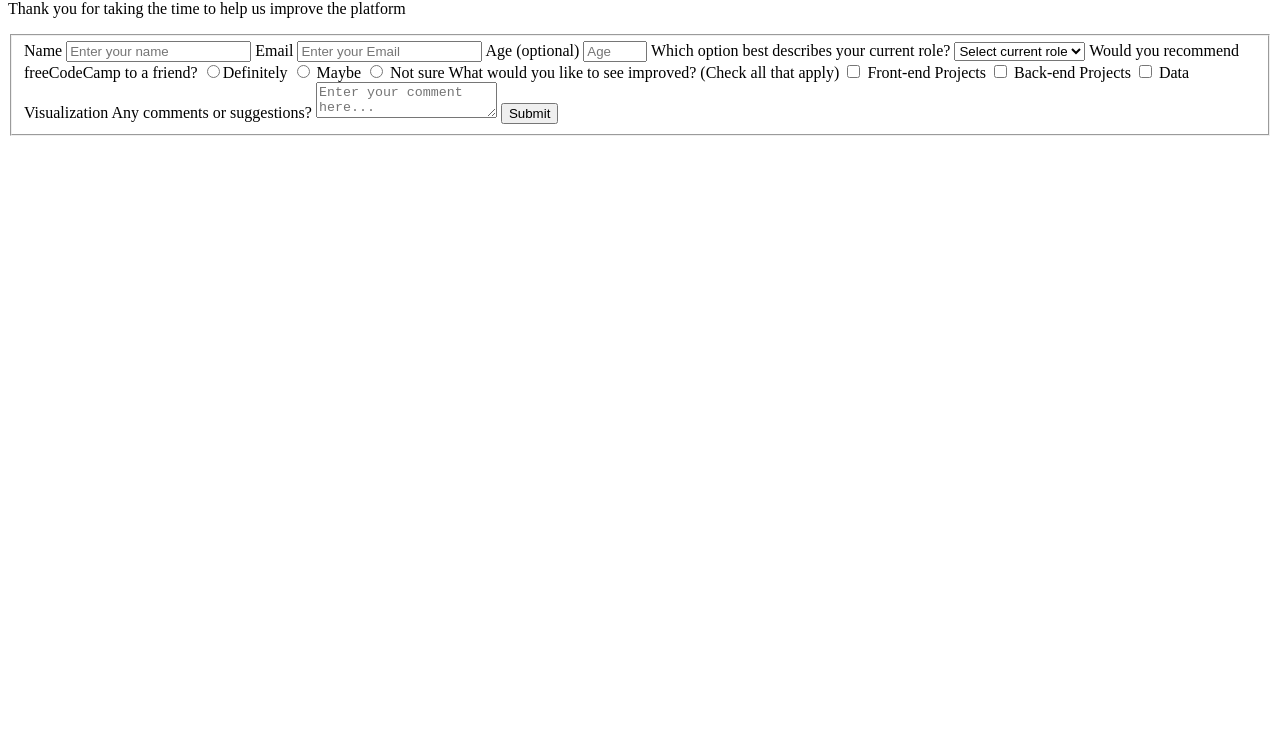
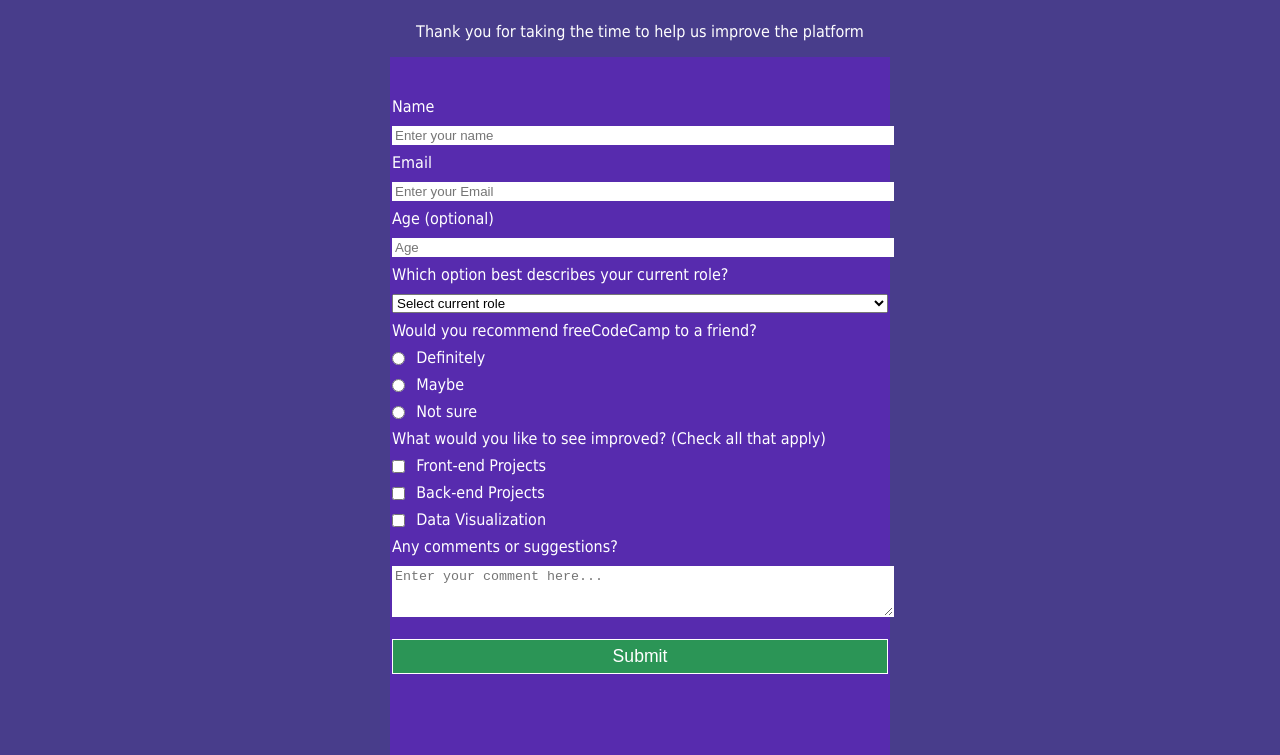
Before and after one commit to ContardiC/ResponsiveWebDesign, a plain HTML site: page index.html in a window 1280 px wide. Shown: the part 80-835 px from the top of the page. Before the commit the page ends 800 px from the top, so only its background shows below. Drawn offline with Linux system fonts and the light colour scheme.

Commit message:
updated with CSS

```diff
--- a/index.html
+++ b/index.html
@@ -1,9 +1,11 @@
 <!DOCTYPE html>
 <html lang="en">
+
 <head>
   <title>https://survey-form.freecodecamp.rocks/</title>
   <link rel="stylesheet" href="styles.css">
 </head>
+
 <body>
   <h1 id="title">freeCodeCamp Survey Form
   </h1>
@@ -15,7 +17,7 @@
       <label id="name-label" for="name">Name
         <input type="text" id="name" required placeholder="Enter your name">
       </label>
-    <label id="email-label"for="email">Email
+      <label id="email-label" for="email">Email
         <input type="email" id="email" required placeholder="Enter your Email">
       </label>
       <label id="number-label" for="number"> Age (optional)
@@ -31,18 +33,17 @@
           <option>Other</option>
         </select>
       </label>
-    <label>Would you recommend freeCodeCamp to a friend?
-      <input type="radio" name="user-recommend" value="definitely">Definitely
-      <input type="radio" name="user-recommend" value="maybe"> Maybe
-      <input type="radio" name="user-recommend" value="not-sure"> Not sure
-    </label>
-    <label>What would you like to see improved? (Check all that apply)
-      <input type="checkbox" name="prefer" value="front-end-projects"> Front-end Projects
-      <input type="checkbox" name="prefer" value="back-end-projects"> Back-end Projects
-      <input type="checkbox" name="prefer" value="data-visualization"> Data Visualization
-    </label>
-    <label>Any comments or suggestions?
-      <textarea id="comments" placeholder="Enter your comment here..."></textarea>
+      Would you recommend freeCodeCamp to a friend?
+        <label><input type="radio" name="user-recommend" value="definitely" class="inline"> Definitely</label>
+        <label><input type="radio" name="user-recommend" value="maybe" class="inline"> Maybe</label>
+        <label><input type="radio" name="user-recommend" value="not-sure" class="inline"> Not sure</label>
+      What would you like to see improved? (Check all that apply)
+        <label><input type="checkbox" name="prefer" value="front-end-projects" class="inline"> Front-end Projects</label>
+        <label><input type="checkbox" name="prefer" value="back-end-projects" class="inline"> Back-end Projects</label>
+        <label><input type="checkbox" name="prefer" value="data-visualization" class="inline"> Data Visualization</label>
+
+      <label for="comments">Any comments or suggestions?
+        <textarea id="comments" placeholder="Enter your comment here..." rows="3" cols="30"></textarea>
       </label>
       <input id="submit" type="submit" value="Submit">
     </fieldset>
--- a/styles.css
+++ b/styles.css
@@ -0,0 +1,54 @@
+body{
+    width: 100%;
+    height: 100vh;
+    margin: 0;
+    background-color: darkslateblue;
+    color: rgb(255,255,255);
+    font-family: Tahoma;
+    font-size: 16px;
+}
+h1,p{
+    text-align: center;
+    margin: 1em auto;
+}
+form{
+    width: 60vw;
+    max-width: 500px;
+    min-width: 300px;
+    margin: 0 auto;
+    padding-bottom: 2em;
+    background-color: rgba(123,0,255,0.3);
+}
+fieldset{
+    border:none;
+    padding: 2rem 0;
+}
+label{
+    display: block;
+    margin: 0.5rem 0;
+}
+input, textarea, select{
+    margin: 10px 0 0 0;
+    width: 100%;
+    min-height: 2 em;
+}
+input, textarea{
+    background-color: #fff;
+    border: 1px solid #fff;
+    color: #000;
+
+}
+.inline {
+    width: unset;
+    margin: 0 0.5em 0 0;
+    vertical-align: middle;
+}
+input[type="submit"]{
+    display: block;
+    width: 100%;
+    margin: 1em auto;
+    height: 2em;
+    font-size: 1.1em;
+    background-color: rgba(0,255,0,0.5);
+    color: white;
+}
```
Lines whose indentation alone changed are shown as unchanged.
